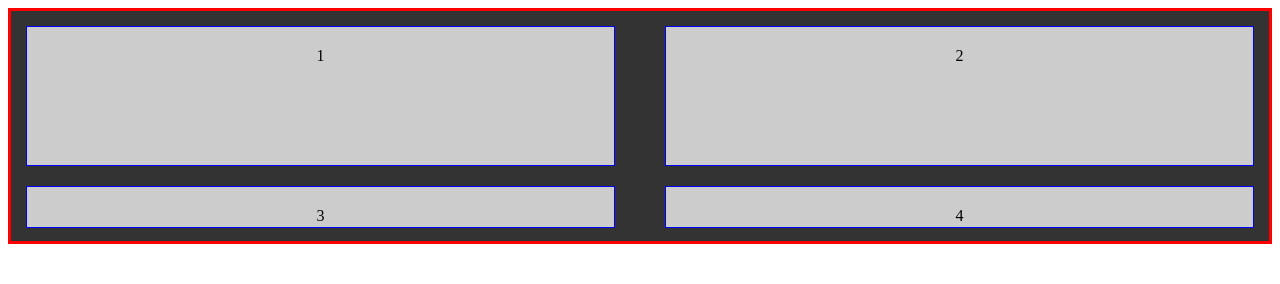
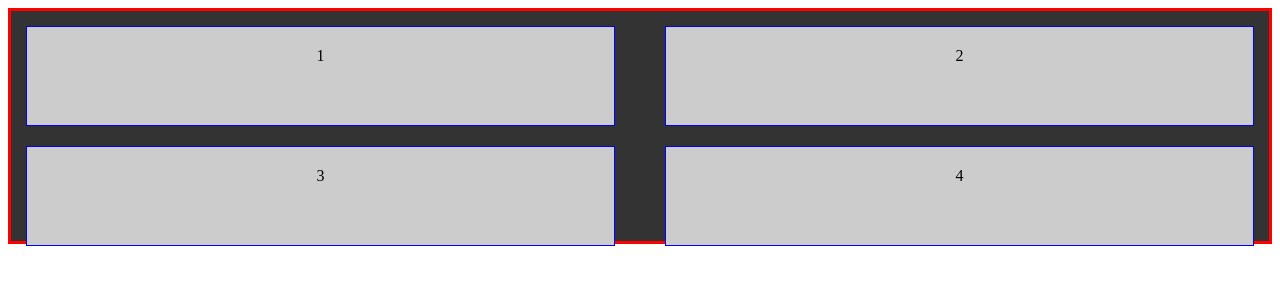
Before and after one commit to JereNoGit/Dicas, a plain HTML site: page GRID/exemplo01/index.html in a window 1280 px wide. Drawn offline with Linux system fonts and the light colour scheme.

Commit message:
atualizando readme

```diff
--- a/GRID/exemplo01/style.css
+++ b/GRID/exemplo01/style.css
@@ -9,7 +9,7 @@
     grid-template-columns: auto auto;
     height: 25vh;
     /* Tamanaho, respectivamente das linhas */
-    grid-template-rows: 70% 20%;
+    grid-template-rows: 50% 50%;
     /* Distância entre os elementos de forma uniforme */
     gap: 30px;
     /* Distância entre elementos de forma individual */
```
Also changed, not shown: 1 other file.
